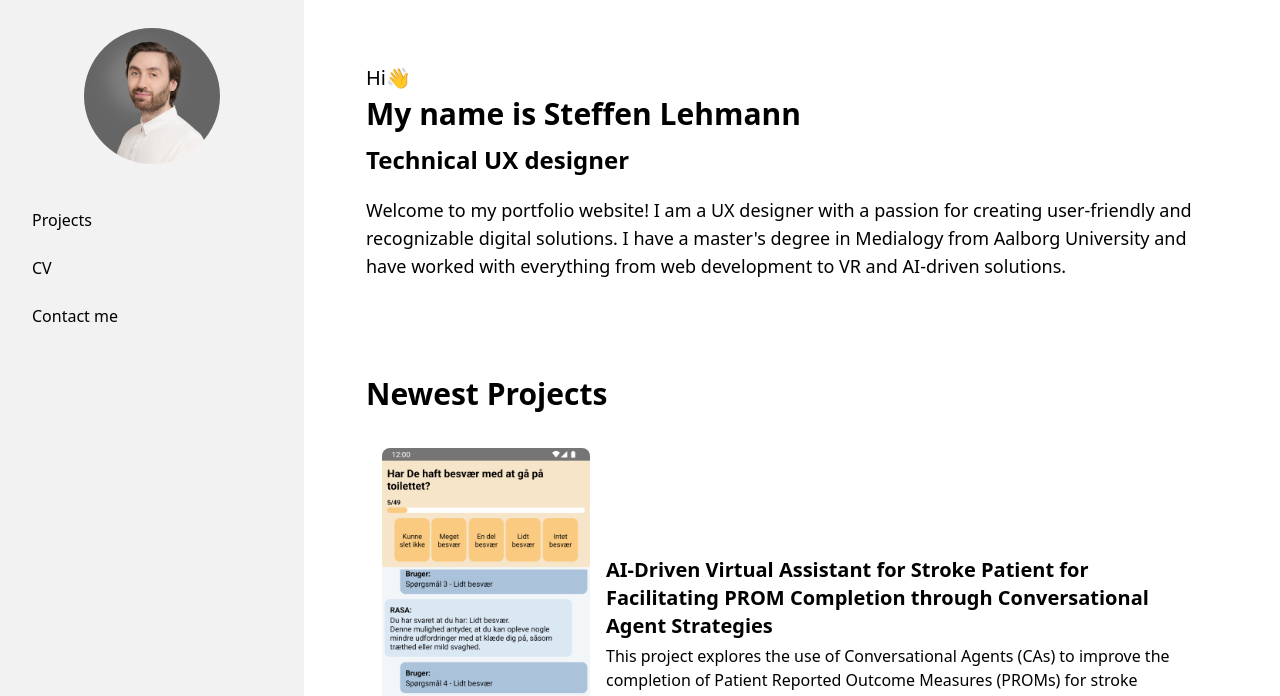
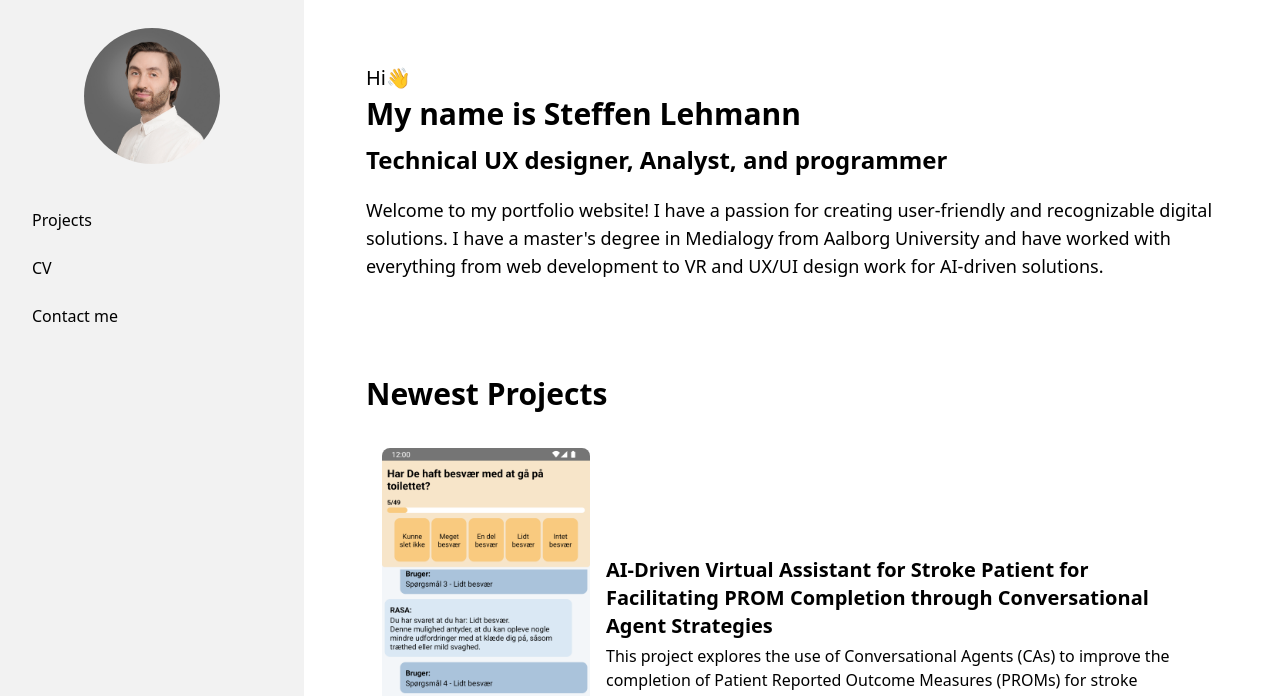
Before and after one commit to SteffenLehmann/Portfolio, an Astro site: page / in a window 1280 px wide. Shown: the top 696 px of the page. Built offline with nearby package versions, Linux system fonts and the light colour scheme; Astro itself is replaced by a stand-in of ours.

Commit message:
Updated intro text

```diff
--- a/src/pages/index.astro
+++ b/src/pages/index.astro
@@ -13,10 +13,10 @@ const last_posts = posts.slice(0, 3);
   <div class="pb-12 mt-5">
     <div class="text-xl py-1">Hi👋</div>
     <div class="text-3xl font-bold">My name is Steffen Lehmann</div>
-    <div class="text-2xl py-3 font-bold">Technical UX designer</div>
+    <div class="text-2xl py-3 font-bold">Technical UX designer, Analyst, and programmer</div>
     <div class="py-2">
       <text class="text-lg">
-        Welcome to my portfolio website! I am a UX designer with a passion for creating user-friendly and recognizable digital solutions. I have a master's degree in Medialogy from Aalborg University and have worked with everything from web development to VR and AI-driven solutions.
+        Welcome to my portfolio website! I have a passion for creating user-friendly and recognizable digital solutions. I have a master's degree in Medialogy from Aalborg University and have worked with everything from web development to VR and UX/UI design work for AI-driven solutions.
         </text>
     </div>
   </div>
```
